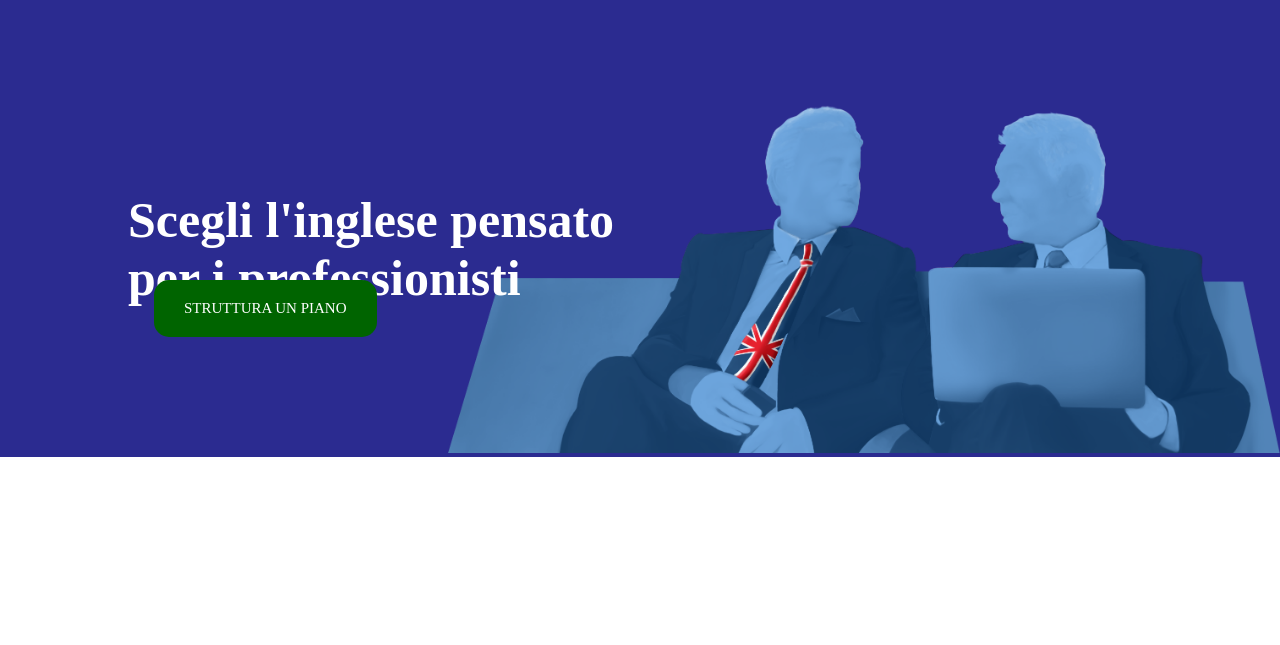
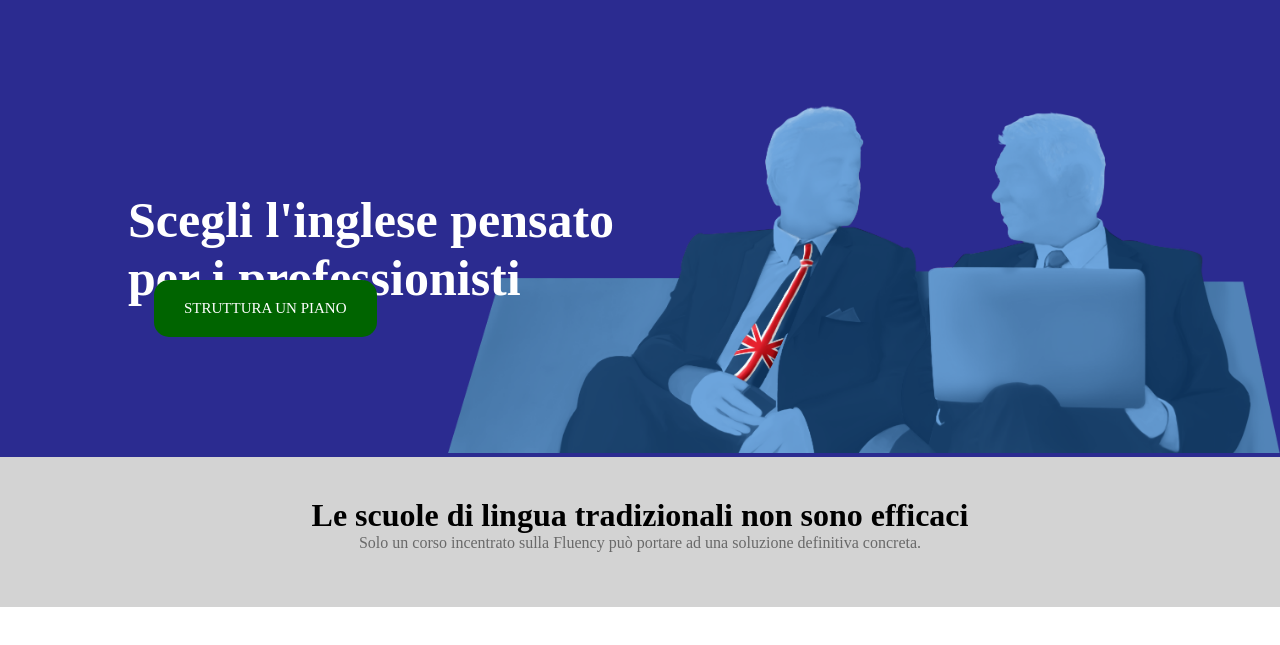
Before and after one commit to MarcoMihajlovic/htmlcss-fluentify, a plain HTML site: page index.html in a window 1280 px wide. Shown: the part 83-728 px from the top of the page. Drawn offline with Linux system fonts and the light colour scheme.

Commit message:
Main Header
Main Header completato

```diff
--- a/css/style.css
+++ b/css/style.css
@@ -135,3 +135,17 @@ header li a:hover {
 div #button_banner a:hover {
   color: darkorange;
 }
+
+#main_head {
+  background-color: lightgrey;
+  height: 150px;
+  padding: 40px 0;
+}
+
+.text {
+  text-align: center;
+}
+
+.grey {
+  color: dimgray;
+}
--- a/index.html
+++ b/index.html
@@ -49,7 +49,8 @@
     <!-- Inizio Main -->
     <main>
       <div id="main_head">
-
+        <h1 class="text">Le scuole di lingua tradizionali non sono efficaci</h1>
+        <p class="text grey">Solo un corso incentrato sulla Fluency può portare ad una soluzione definitiva concreta.</p>
       </div>
     </main>
     <!-- Fine Main -->
```
